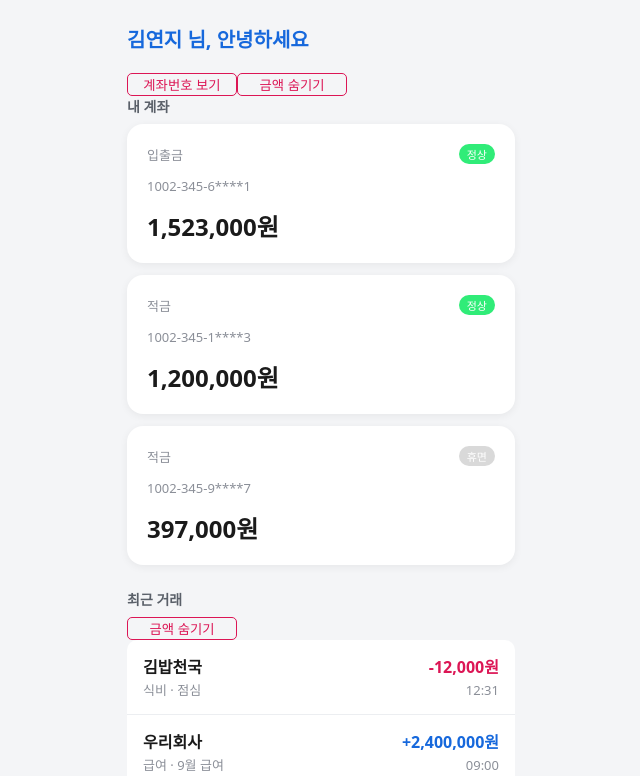
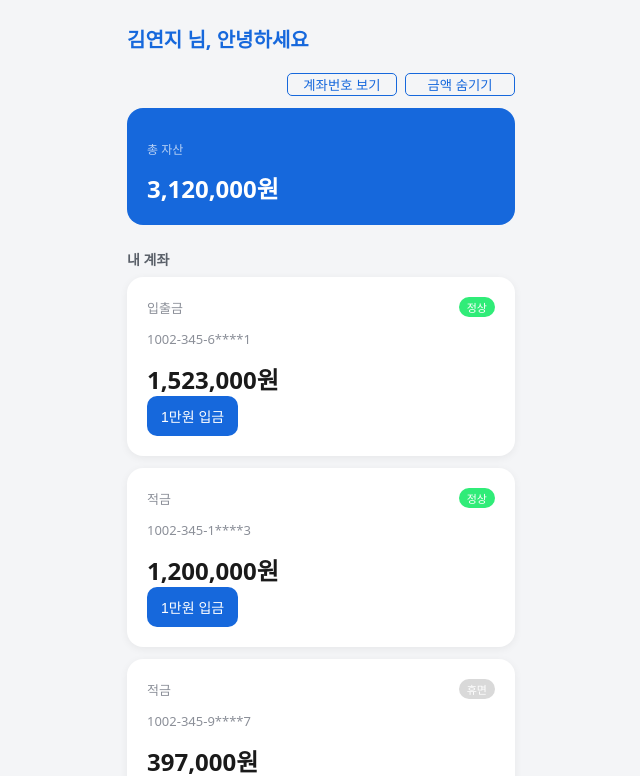
Before and after one commit to woori-won-it/02_react, a React (Vite) app in the folder won-banking-mini/: page / in a window 1280 px wide. Shown: the top 776 px of the page, without its empty margins (319-959 px from the left). Built offline with nearby package versions, Linux system fonts and the light colour scheme.

Commit message:
feat: 총 자산 추가, 1만원 입금 기능 구현

```diff
--- a/won-banking-mini/src/App.jsx
+++ b/won-banking-mini/src/App.jsx
@@ -5,51 +5,47 @@ import Counter from "./components/Counter.jsx";
 import AccountCard from "./components/AccountCard.jsx";
 import Panel from "./components/Panel.jsx";
 import Header from "./components/Header.jsx";
-import { transactions } from "./data/mockData.js";
+import { accounts, transactions } from "./data/mockData.js";
 import TransactionRow from "./components/TransactionRow.jsx";
+import TotalBalance from "./components/TotalBalance.jsx";
 
 function App() {
   // 화면이 렌더링 되기 위해 필요로 하는 값(data)을 적습니다.
-  const accounts = [
-    {
-      accountId: 1,
-      accountNo: "1002-345-678901",
-      accountType: "입출금",
-      balance: 1523000,
-      status: "정상",
-      ownerName: "김연지",
-    },
-    {
-      accountId: 2,
-      accountNo: "1002-345-112233",
-      accountType: "적금",
-      balance: 1200000,
-      status: "정상",
-      ownerName: "김연지",
-    },
-    {
-      accountId: 3,
-      accountNo: "1002-345-998877",
-      accountType: "적금",
-      balance: 397000,
-      status: "휴면",
-      ownerName: "김연지",
-    },
-  ];
-
   // flag 변수
   // default 값을 false로 만드는 것 권장
   // let showFullNo = true;
   const [showFullNo, setShowFullNo] = useState(false);
   const [showBalance, setShowBalance] = useState(false);
   const [hideAmount, setHideAmound] = useState(false);
+  const [accountList, setAccountList] = useState(() => accounts);
+  const totalBalance = accountList.reduce(
+    (total, account) => total + account.balance,
+    0,
+  );
+  // accounts의 특정 위치의 balance를 변경하는 함수
+  // accountId라는 고유key로 특정 고객의 balance를 변경
+  // 입력받은 accountId가 일치하는 고객의 계좌 dict에서만
+  // map 함수를 가지고 특정 dict의 모든 값-value에 접근해서
+  // balance 라는 key에만 10000을 더합니다.
+  function handleDeposit(accountId) {
+    setAccountList((accounts) =>
+      accounts.map((a) =>
+        a.accountId === accountId ? { ...a, balance: a.balance + 10000 } : a,
+      ),
+    );
+  }
+
   // return ( ) 바깥에서는 일반 자바스크립트처럼 // 로 주석을 적습니다.
   // return 뒤에 렌더링 될 부분을 적습니다.
   return (
     <>
       {/* <Counter /> */}
       <Header />
-      <button className="btn-ghost" onClick={() => setShowFullNo(!showFullNo)}>
+      <div className="toolbar">
+        <button
+          className="btn-ghost"
+          onClick={() => setShowFullNo(!showFullNo)}
+        >
           {showFullNo ? "계좌번호 숨기기" : "계좌번호 보기"}
         </button>
         <button
@@ -58,27 +54,34 @@ function App() {
         >
           {showBalance ? "금액 보기" : "금액 숨기기"}
         </button>
+      </div>
+      <Panel>
+        <TotalBalance totalBalance={totalBalance} showBalance={showBalance} />
+      </Panel>
       {/* <Clock /> */}
       <Panel title={"내 계좌"}>
-        {accounts.map((account, index) => (
+        {accountList.map((account) => (
           <AccountCard
-            key={index}
+            key={account.accountId}
             accountNo={account.accountNo}
             accountType={account.accountType}
             balance={account.balance}
             status={account.status}
             showFullNo={showFullNo}
             showBalance={showBalance}
+            onDeposit={() => handleDeposit(account.accountId)}
           />
         ))}
       </Panel>
       <Panel title={"최근 거래"}>
+        <div className="toolbar">
           <button
             className="btn-ghost"
             onClick={() => setHideAmound(!hideAmount)}
           >
             {hideAmount ? "금액 보기" : "금액 숨기기"}
           </button>
+        </div>
         {transactions.map((transaction, index) => (
           <TransactionRow
             key={index}
--- a/won-banking-mini/src/components/AccountCard.jsx
+++ b/won-banking-mini/src/components/AccountCard.jsx
@@ -9,6 +9,7 @@ function AccountCard({
   status,
   showFullNo,
   showBalance,
+  onDeposit,
 }) {
   return (
     <div className="card">
@@ -22,6 +23,10 @@ function AccountCard({
       <strong className="balance">
         {formatWonMasked(balance, showBalance)}
       </strong>
+      <br />
+      <button className="btn" onClick={onDeposit} disabled={status !== "정상"}>
+        1만원 입금
+      </button>
     </div>
   );
 }
--- /dev/null
+++ b/won-banking-mini/src/components/TotalBalance.jsx
@@ -0,0 +1,14 @@
+import { formatWonMasked } from "../utils/format";
+
+function TotalBalance({ totalBalance, showBalance }) {
+  return (
+    <div className="total">
+      <p className="muted">총 자산</p>
+      <strong className="balance">
+        {formatWonMasked(totalBalance, showBalance)}
+      </strong>
+    </div>
+  );
+}
+
+export default TotalBalance;
--- a/won-banking-mini/src/index.css
+++ b/won-banking-mini/src/index.css
@@ -14,7 +14,7 @@
 
 /* 자주 쓰는 색을 변수로 모아뒀습니다. 색을 바꾸고 싶을 때 여기 한 곳만 고치면 됩니다. */
 :root {
-  --brand: #dc1655 !important;
+  --brand: #1668dc !important;
   --bg: #f4f5f7;
   --text: #1f1f1f;
   --muted: #8a8f98;
@@ -128,7 +128,7 @@ header h1 {
   border-bottom: 1px solid var(--line);
 }
 
-.tx-row:first-of-type {
+.toolbar + .tx-row {
   border-radius: 10px 10px 0 0;
 }
 
@@ -138,11 +138,11 @@ header h1 {
 }
 
 .amount-out {
-  color: var(--brand);
+  color: #dc1655;
 }
 
 .amount-in {
-  color: #1668dc;
+  color: var(--brand);
 }
 
 .tx-row > div:last-child {
```
Lines whose indentation alone changed are shown as unchanged.
